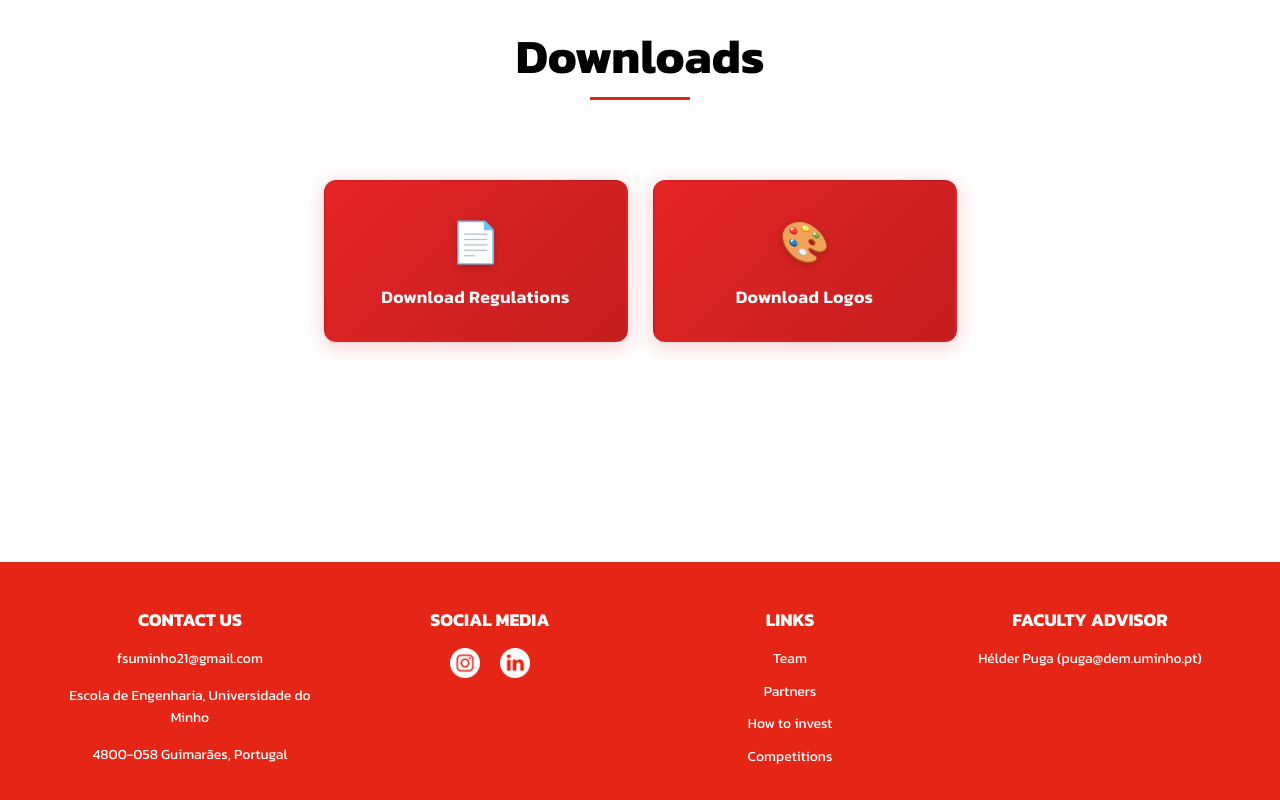
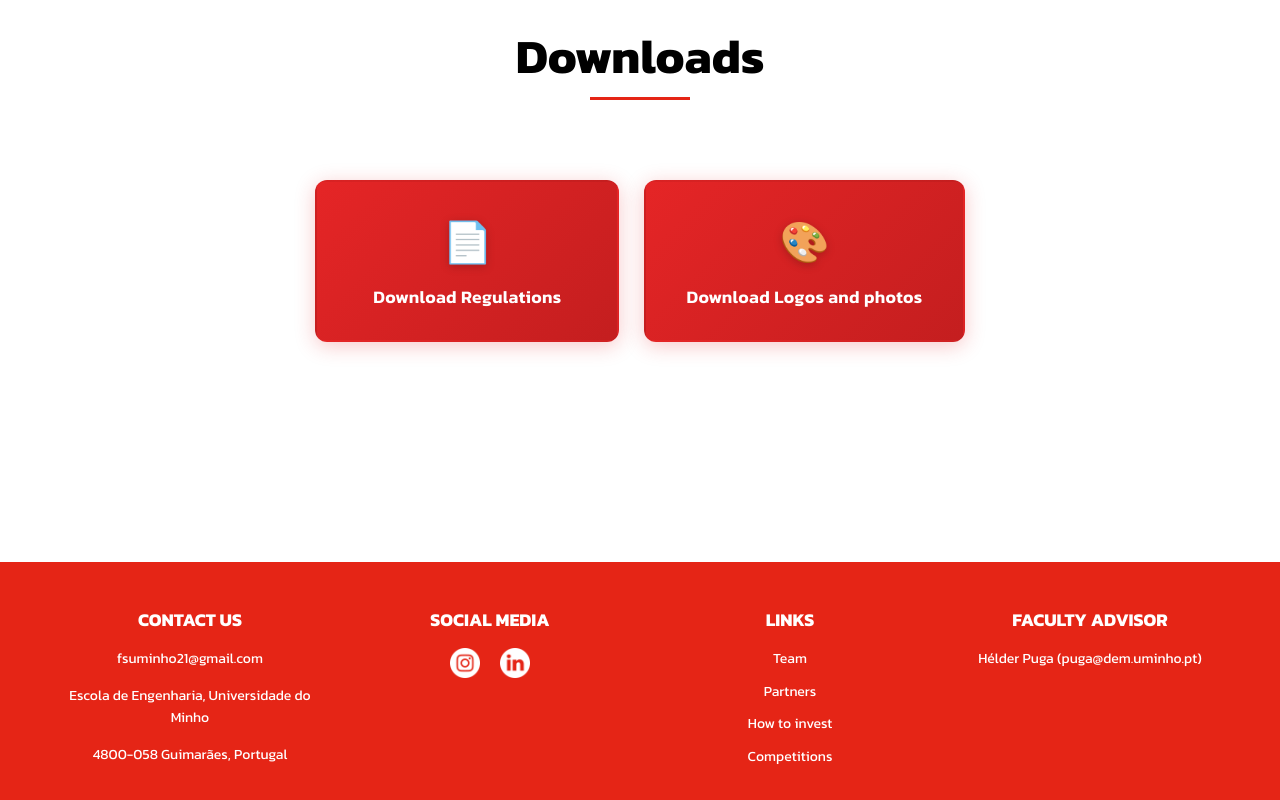
Before and after one commit to FSUMinho/website_v2, a React (Vite) app: page /#/falperra in a window 1280 px wide. Shown: the part 4271-5071 px from the top of the page. Built offline with nearby package versions, Linux system fonts and the light colour scheme.

Commit message:
zip removed

```diff
--- a/src/lang/en.json
+++ b/src/lang/en.json
@@ -233,7 +233,7 @@
             "finals1": "The organization reserves the right not to award prizes if no proposal meets the minimum quality standards",
             "finals2": "Any matters not covered in these regulations will be resolved by the contest organizers",
             "download-regulations": "Download Regulations",
-            "download-assets": "Download Logos"
+            "download-assets": "Download Logos and photos"
         }
     }
 }
--- a/src/lang/pt.json
+++ b/src/lang/pt.json
@@ -234,7 +234,7 @@
             "finals1": "A organização reserva-se o direito de não atribuir prémios caso nenhuma proposta cumpra os critérios mínimos de qualidade",
             "finals2": "Os casos omissos neste regulamento serão resolvidos pela organização do concurso",
             "download-regulations": "Descarregar regulamento",
-            "download-assets": "Descarregar logos"
+            "download-assets": "Descarregar logos e fotos"
         }
     }
 }
--- a/src/pages/falperra/falperra.jsx
+++ b/src/pages/falperra/falperra.jsx
@@ -154,7 +154,7 @@ const Falperra = () => {
                         <span className='download-text'>{t('falperra.download-regulations')}</span>
                     </a>
                     <a
-                        href="/falperra/assets.zip"
+                        href="https://drive.google.com/file/d/1IzEyplp_kZH_KlS_Kx1jYXEn2jVPZf4z/view?usp=sharing"
                         download
                         className='download-button'
                     >
```
